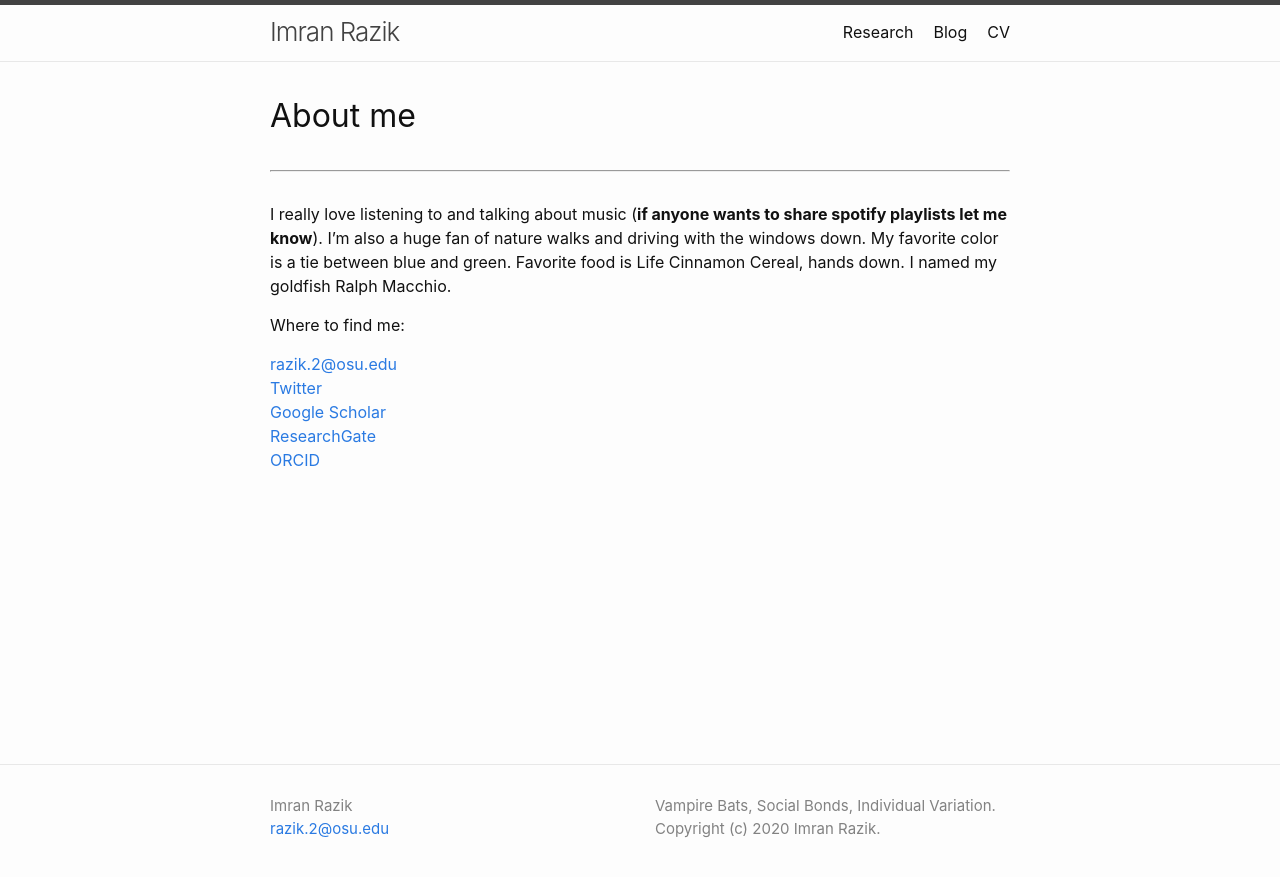
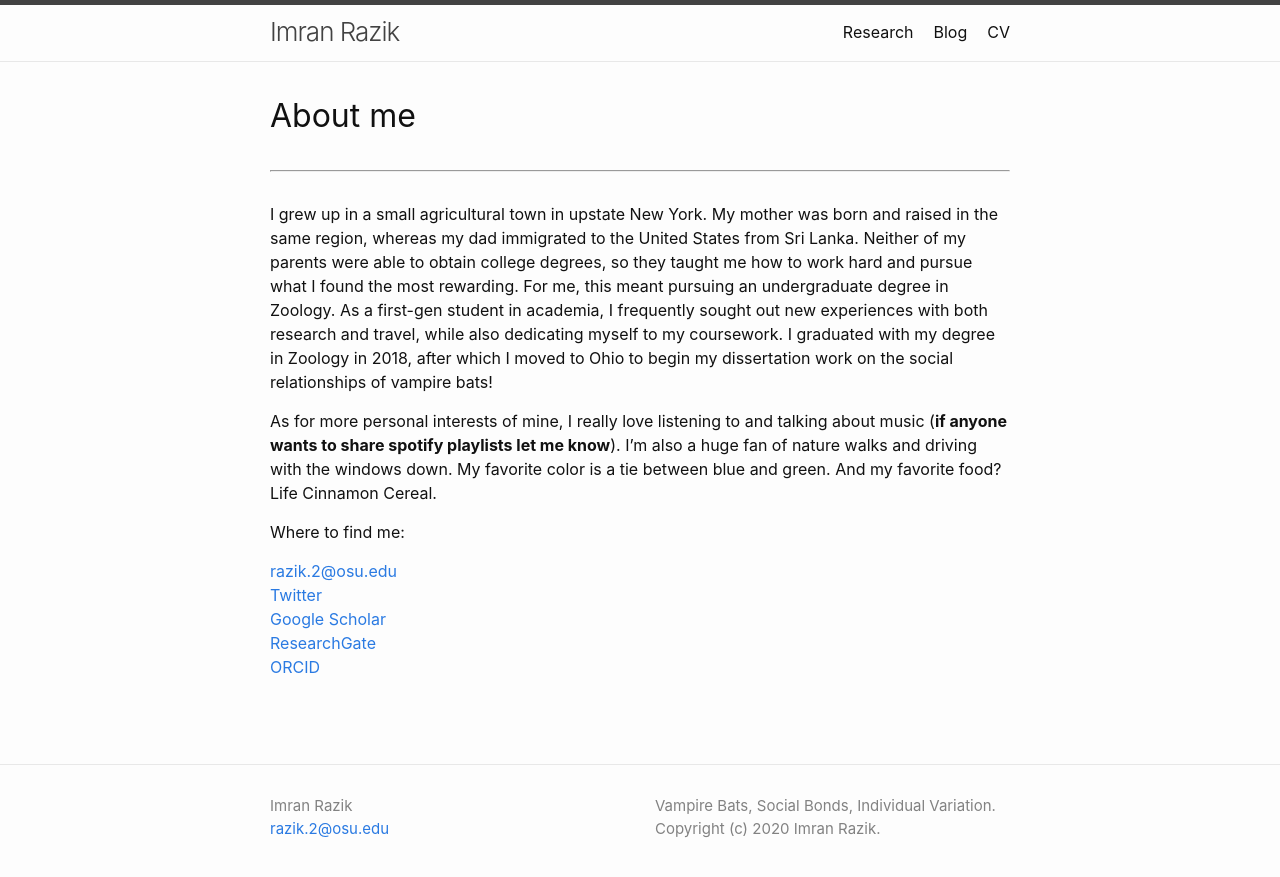
Before and after one commit to imranrazik/imranrazik.github.io, a Jekyll site: the page built from About-me.md, in a window 1280 px wide. Shown: the top 877 px of the page. Built offline with Jekyll 4.4.1, drawn with Linux system fonts in a browser that asks for light colours; our own code applies the rules of GitHub Pages for plain Markdown files.

Commit message:
Update About-me.md

```diff
--- a/About-me.md
+++ b/About-me.md
@@ -4,7 +4,9 @@ layout: default
 # About me
 ---
 
-I really love listening to and talking about music (**if anyone wants to share spotify playlists let me know**). I'm also a huge fan of nature walks and driving with the windows down. My favorite color is a tie between blue and green. Favorite food is Life Cinnamon Cereal, hands down. I named my goldfish Ralph Macchio.
+I grew up in a small agricultural town in upstate New York. My mother was born and raised in the same region, whereas my dad immigrated to the United States from Sri Lanka. Neither of my parents were able to obtain college degrees, so they taught me how to work hard and pursue what I found the most rewarding. For me, this meant pursuing an undergraduate degree in Zoology. As a first-gen student in academia, I frequently sought out new experiences with both research and travel, while also dedicating myself to my coursework. I graduated with my degree in Zoology in 2018, after which I moved to Ohio to begin my dissertation work on the social relationships of vampire bats!
+
+As for more personal interests of mine, I really love listening to and talking about music (**if anyone wants to share spotify playlists let me know**). I'm also a huge fan of nature walks and driving with the windows down. My favorite color is a tie between blue and green. And my favorite food? Life Cinnamon Cereal.
 
 #### Where to find me:
 [razik.2@osu.edu](mailto:razik.2@osu.edu) <br/>
```
